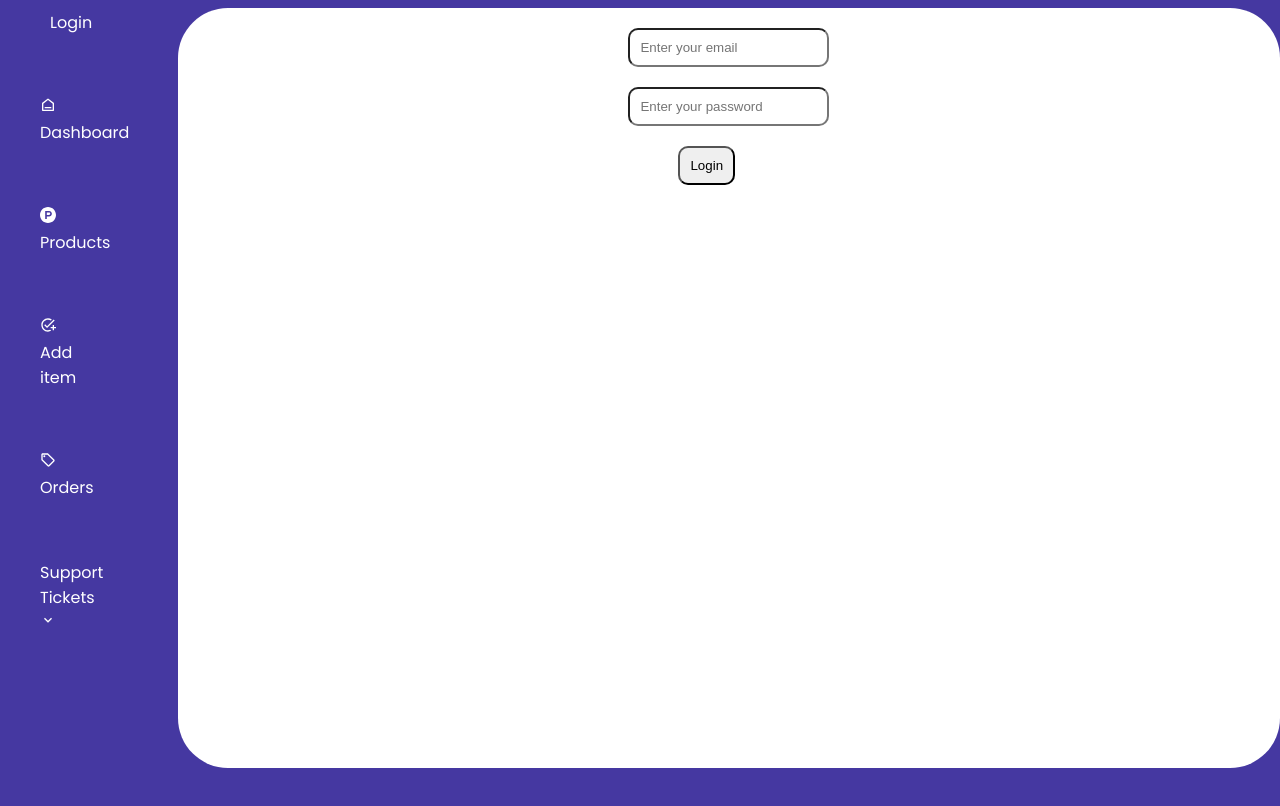
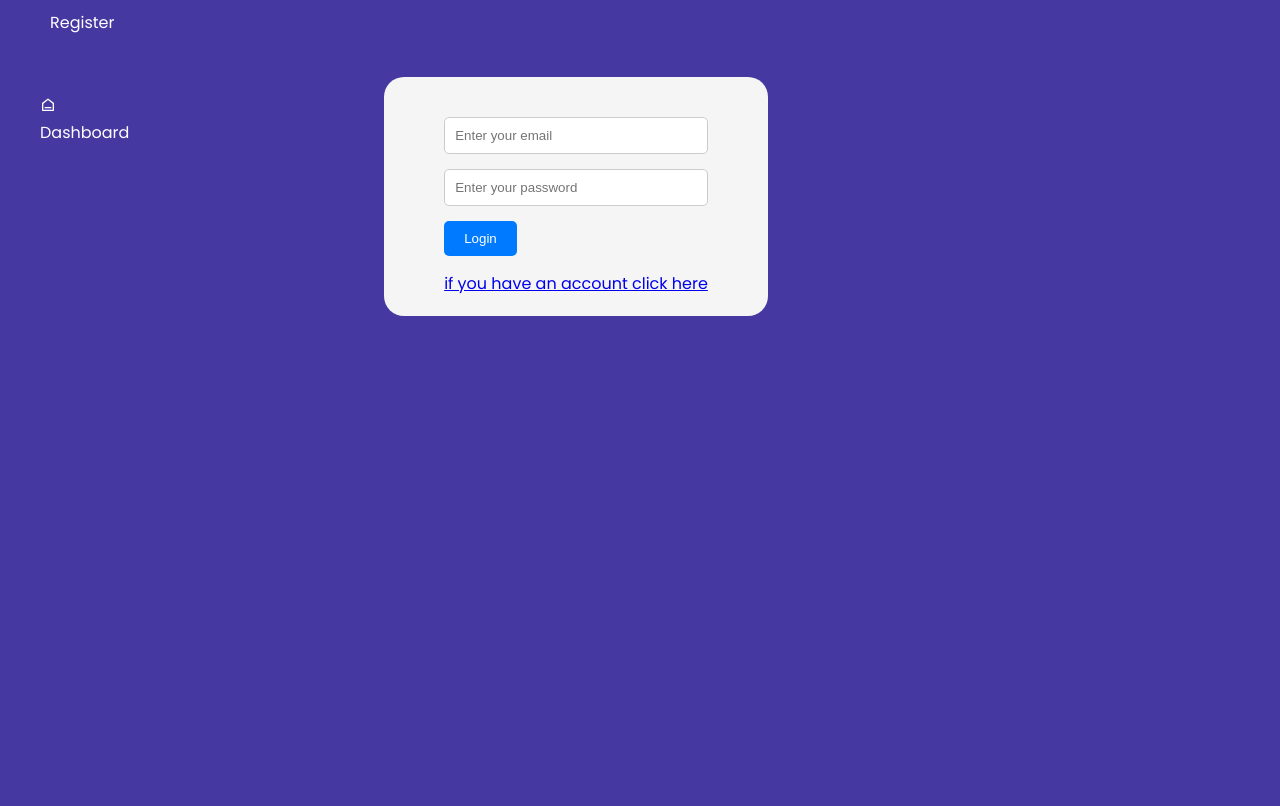
Before and after one commit to MarwenCode/Dashboard-admin-app, a React (Create React App) app in the folder client/: page / in a window 1280 px wide. Shown: the top 806 px of the page. Built offline with nearby package versions, Linux system fonts and the light colour scheme; no server answers.

Commit message:
login register

```diff
--- a/client/src/App.js
+++ b/client/src/App.js
@@ -12,6 +12,7 @@ import Orders from "./pages/orders/Orders";
 import Tickets from "./pages/tickets/Tickets";
 import AddTicket from "./components/addTicket/AddTicket";
 import SingleTicket from "./components/singleTicket/SingleTicket";
+import AlertMessage from "./components/alertMessage/AlterMessage";
 
 function App() {
   const { user, modalOpen } = useContext(AppContext);
@@ -23,8 +24,8 @@ function App() {
         className="container">
         <Routes>
           <Route path="/" element={user ? <Dashboard /> : <Login />} />
+          <Route path="/dashboard" element={user ? <Dashboard /> : <AlertMessage />} />
           <Route path="/products" element={<Products />} />
-          <Route path="/dashboard" element={<Dashboard />} />
           <Route path="/item" element={<Item />} />
           <Route path="/orders" element={<Orders />} />
           <Route path="/tickets" element={<Tickets />} />
--- a/client/src/components/Dashboard/Dashboard.jsx
+++ b/client/src/components/Dashboard/Dashboard.jsx
@@ -10,7 +10,7 @@ import { AppContext } from "../../context/context";
 import axios from "axios";
 
 function Dashboard() {
-  const { user, getUser } = useContext(AppContext);
+  const {user, getUser} = useContext(AppContext);
 
 
   const [width, setWidth] = useState(0);
@@ -31,7 +31,7 @@ function Dashboard() {
 
       <div className="section-dashboard ">
         <div className="top">
-        <h3 className="username"> Hello {user.username}</h3>
+        <h3 className="username"> Hello {user.data.username}</h3>
         <h2 className="title">Sales statistics</h2>
 
 
--- /dev/null
+++ b/client/src/components/alertMessage/AlterMessage.jsx
@@ -0,0 +1,23 @@
+
+import React, { useState, useContext } from "react";
+
+import { AppContext } from "../../context/context";
+import "./alertMessage.scss"
+
+const AlertMessage = () => {
+    const { user } = useContext(AppContext);
+
+
+
+  if (!user) {
+    return (
+      <div className="alertMessage">
+        <p>Please create an account or login to view content!</p>
+      </div>
+    );
+  }
+
+  return null;
+};
+
+export default AlertMessage;
--- /dev/null
+++ b/client/src/components/alertMessage/alertMessage.scss
@@ -0,0 +1,4 @@
+.alertMessage {
+    margin: 50px 450px;
+
+}
--- a/client/src/components/login/Login.jsx
+++ b/client/src/components/login/Login.jsx
@@ -1,6 +1,6 @@
 import React, { useState, useContext } from 'react'
 import Dashboard from '../../pages/sidebar/SideBar';
-// import "./login.scss";
+import "./login.scss";
 import axios from "axios";
 import { Link } from "react-router-dom"
 
@@ -80,7 +80,11 @@ const Login = () => {
       <div className="form-group">
         <button className="btn">Login</button>
       </div>
+      <Link to="/register">
+             <span>if you have an account click here</span>
+          </Link>
     </form>
+
   </section>
 </div>
 
--- a/client/src/components/login/login.scss
+++ b/client/src/components/login/login.scss
@@ -0,0 +1,7 @@
+.register {
+
+    .left {
+        margin-right: -10px;
+
+    }
+}
--- a/client/src/components/register/Register.jsx
+++ b/client/src/components/register/Register.jsx
@@ -1,21 +1,19 @@
-import React, { useState, useContext} from 'react'
+import React, { useState } from 'react';
+import { Link } from 'react-router-dom';
 import Dashboard from '../../pages/sidebar/SideBar';
-import "./register.scss";
-import axios from "axios";
-import { Link } from "react-router-dom"
+import './register.scss';
+import axios from 'axios';
 
 const Register = () => {
-    const [username, setUsername] = useState();
-    const [email, setEmail] = useState();
-    const [password, setPassword] = useState();
-    const [confirmPassword, setConfirmPassword] = useState();
+  const [username, setUsername] = useState('');
+  const [email, setEmail] = useState('');
+  const [password, setPassword] = useState('');
+  const [confirmPassword, setConfirmPassword] = useState('');
+  const [profileCreated, setProfileCreated] = useState(false); // New state for profile creation confirmation
 
-
-
-    const handleRegister = async(e) => {
-        e.preventDefault()
+  const handleRegister = async (e) => {
+    e.preventDefault();
     try {
-            // const res = await axios.post("/user/register", {
       const res = await axios.post("https://dashboard-api-marwen.onrender.com/api/user/register", {
         username,
         email,
@@ -23,101 +21,94 @@ const Register = () => {
         confirmPassword
       });
 
-            localStorage.setItem("user", JSON.stringify(res))
-            console.log(res)
-            res.data && window.location.replace("/login");
-
-
-
-
+      localStorage.setItem("user", JSON.stringify(res));
+      console.log(res);
+      setProfileCreated(true);
     } catch (error) {
-            console.log(error)
-
+      console.log(error);
     }
   }
 
-
-
-
-
   return (
     <div className='register'>
-        <div className="left">
+      <div className='left'>
         <Dashboard />
-
       </div>
-        <div className="right">
-      <section className="heading">
-        <div className="top">
-          <h1 className="title">Register to manage your store</h1>
-
+      <div className='right'>
+        <section className='heading'>
+          <div className='top'>
+            <h1 className='title'>Register to manage your store</h1>
           </div>
         </section>
 
-      <section className="form" onSubmit={handleRegister}>
-        <form>
-          <div className="form-group">
+        <section className='form'>
+          <form onSubmit={handleRegister}>
+            <div className='form-group'>
               <input
-              type="text"
-              className="form-control"
-              id="name"
-              name="name"
+                type='text'
+                className='form-control'
+                id='name'
+                name='name'
                 value={username}
-              placeholder="Enter your name"
+                placeholder='Enter your name'
                 required
                 onChange={(e) => setUsername(e.target.value)}
               />
             </div>
-          <div className="form-group">
+            <div className='form-group'>
               <input
-              type="email"
-              className="form-control"
-              id="email"
-              name="email"
+                type='email'
+                className='form-control'
+                id='email'
+                name='email'
                 value={email}
-              placeholder="Enter your email"
+                placeholder='Enter your email'
                 required
                 onChange={(e) => setEmail(e.target.value)}
               />
             </div>
-          <div className="form-group">
+            <div className='form-group'>
               <input
-              type="password"
-              className="form-control"
-              id="password"
-              name="password"
+                type='password'
+                className='form-control'
+                id='password'
+                name='password'
                 value={password}
-              placeholder="Enter your password"
+                placeholder='Enter your password'
                 required
                 onChange={(e) => setPassword(e.target.value)}
               />
             </div>
-          <div className="form-group">
+            <div className='form-group'>
               <input
-              type="password"
-              className="form-control"
-              id="confirmPassword"
-              name="confirmPassword"
+                type='password'
+                className='form-control'
+                id='confirmPassword'
+                name='confirmPassword'
                 value={confirmPassword}
-              placeholder="Confirm  password"
+                placeholder='Confirm password'
                 onChange={(e) => setConfirmPassword(e.target.value)}
               />
             </div>
-          <div className="form-group">
-            <button className="btn">Sign Up</button>
+            <div className='form-group'>
+              <button className='btn'>Sign Up</button>
             </div>
-          <Link to="/login">
-             <span>if you have an account click here</span>
-          </Link>
+            <section className="confirmation-message">
+              {profileCreated && (
+                <>
+                  <p className="message">Your profile has been created successfully!</p>
+                  <Link to='/login'>Login</Link>
+                </>
+              )}
+              {!profileCreated && (
+                <p className="message">If you have a profile, <Link to='/login'>login here</Link>.</p>
+              )}
+            </section>
           </form>
         </section>
       </div>
+    </div>
+  );
+};
 
-
-
-
-    </div>
-  )
-}
-
-export default Register
+export default Register;
--- a/client/src/components/register/register.scss
+++ b/client/src/components/register/register.scss
@@ -1,62 +1,67 @@
-.register{
-   display: flex;
+.register {
 
 
+   .right {
+     background-color: #f5f5f5;
+     width: 30%;
+     height: auto;
+     border-radius: 20px;
+     padding: 20px;
+     display: flex; /* Use flexbox */
+     flex-direction: column; /* Align children vertically */
+     justify-content: center; /* Center children horizontally */
+     align-items: center; /* Center children vertically */
+     color: black;
+     margin-left: 30%;
+     margin-top: -10%;
 
-   .left{
+     .heading {
+       margin-bottom: 20px;
 
-
-   }
-
-   .right{
-     background-color: white;
-     margin-top: 8px;
-     width: 88%;
-     height: 95vh;
-     border-radius: 50px;
-
-     .heading{
-        margin-top: 20px;
-        color: black;
-        margin-left: 355px;
-
-        .title{
-            margin-top: 0px;
+       .title {
+         margin: 0;
        }
      }
 
+     form {
+       width: 100%;
 
-     form{
-        margin-left: 450px;
+       .form-group {
+         margin-bottom: 15px;
 
-        .form-group{
-            margin-top: 20px;
-
-            .form-control{
+         .form-control {
            padding: 10px;
-                border-radius: 10px;
+           border-radius: 5px;
+           border: 1px solid #ccc;
+           width: 100%;
+           box-sizing: border-box;
          }
 
-
-              .btn{
-                padding: 10px;
-                border-radius: 10px;
-                margin-left: 50px;
+         .btn {
+           padding: 10px 20px;
+           border-radius: 5px;
            cursor: pointer;
+           background-color: #007bff;
+           color: #fff;
+           border: none;
+         }
        }
 
+       .confirmation-message {
+         text-align: center;
+         margin-top: 10px;
 
-
+         .message {
+           color: green;
+           font-weight: bold;
+           font-size: 16px;
          }
 
-
-
-
-
-
-     }
-
-
-
+         a {
+           color: #007bff;
+           margin-left: 10px;
          }
        }
+     }
+   }
+ }
--- a/client/src/components/singleTicket/SingleTicket.jsx
+++ b/client/src/components/singleTicket/SingleTicket.jsx
@@ -75,7 +75,7 @@ const SingleTicket = () => {
 
       if (response.status === 200) {
         setUpdateMode(false);
-        window.location.reloac(`/ticket/${singleTicket._id}`);
+        window.location.reload(`/ticket/${singleTicket._id}`);
 
       } else {
         console.error(`Error updating ticket: ${response.status}`);
--- a/client/src/context/context.js
+++ b/client/src/context/context.js
@@ -25,7 +25,7 @@ export const AppProvider = ({ children }) => {
   //     const res = await axios.get("/user")
 
   //     // setgetUser(res.data)
-  //     setUser(res.data)
+  //     setgetUser(res.data)
   //     console.log(res)
   //    }
 
@@ -33,7 +33,7 @@ export const AppProvider = ({ children }) => {
   // }, [])
 
   // console.log(getUser)
-  // console.log(user.data)
+  console.log(user)
 
   // get products :
   const [products, setProducts] = useState([])
--- a/client/src/pages/sidebar/SideBar.jsx
+++ b/client/src/pages/sidebar/SideBar.jsx
@@ -48,16 +48,18 @@ const SideBar = () => {
           </Link>
         ) : (
           <Link to="/register" className="link">
-            <li className="logout">Login</li>
+            <li className="logout">Register</li>
           </Link>
         )}
-
         <Link to="/dashboard" className="link">
           <li className="item"> <RiHome6Line /> Dashboard </li>
 
         </Link>
 
-        <Link to="/products" className="link">
+        {user && (
+
+          <>
+          <Link to="/products" className="link">
           <li className="item"> <GrProductHunt />  Products</li>
         </Link>
         <Link to="/item" className="link">
@@ -83,6 +85,16 @@ const SideBar = () => {
 
          </li>
          </Link>
+          </>
+
+
+
+
+        )}
+
+
+
+
 
 
       </ul>
```
Lines whose indentation alone changed are shown as unchanged.
